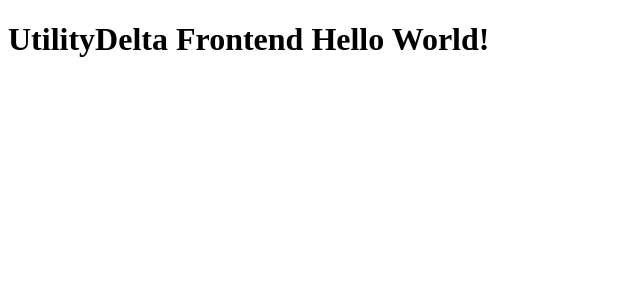
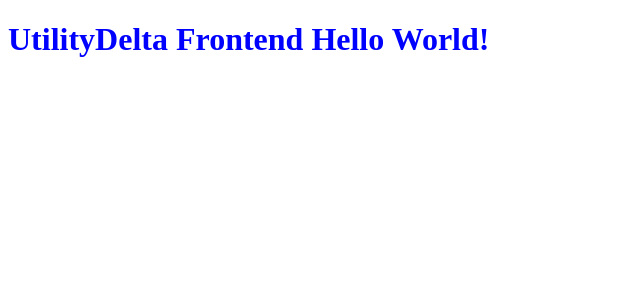
Before and after one commit to utilitydelta/corporate-angular2-dotnet-spa, an Angular app in the folder utilitydelta-frontend/: page / in a window 1280 px wide. Shown: the top 300 px of the page, without its empty margins (0-640 px from the left). Built offline with nearby package versions, Linux system fonts and the light colour scheme.

Commit message:
Changed to SCSS for styles, added test style

```diff
--- a/utilitydelta-frontend/src/app/app.component.html
+++ b/utilitydelta-frontend/src/app/app.component.html
@@ -1,4 +1,4 @@
-<h1>
+<h1 class="test">
   {{title}}
 </h1>
 <router-outlet></router-outlet>
--- a/utilitydelta-frontend/src/app/app.component.ts
+++ b/utilitydelta-frontend/src/app/app.component.ts
@@ -3,7 +3,7 @@
 @Component({
   selector: 'app-root',
   templateUrl: './app.component.html',
-  styleUrls: ['./app.component.sass']
+  styleUrls: ['./app.component.scss']
 })
 export class AppComponent {
   title = 'UtilityDelta Frontend Hello World!';
--- a/utilitydelta-frontend/src/styles.sass
+++ b/utilitydelta-frontend/src/styles.scss
@@ -1 +1,5 @@
 /* You can add global styles to this file, and also import other style files */
+
+.test {
+    color: blue;
+}
```
Also changed, not shown: utilitydelta-frontend/.angular-cli.json, utilitydelta-frontend/src/app/app.component.sass (deleted), utilitydelta-frontend/src/app/app.component.scss (added).
